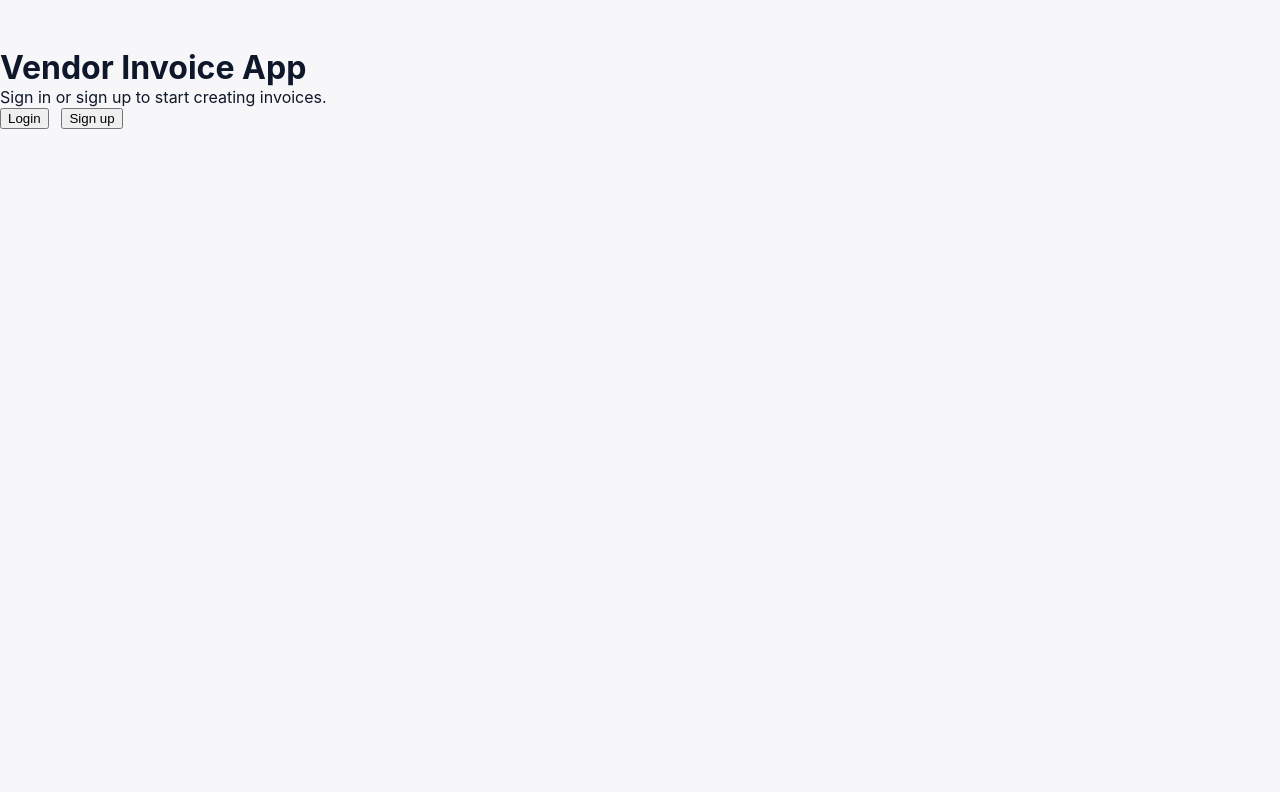
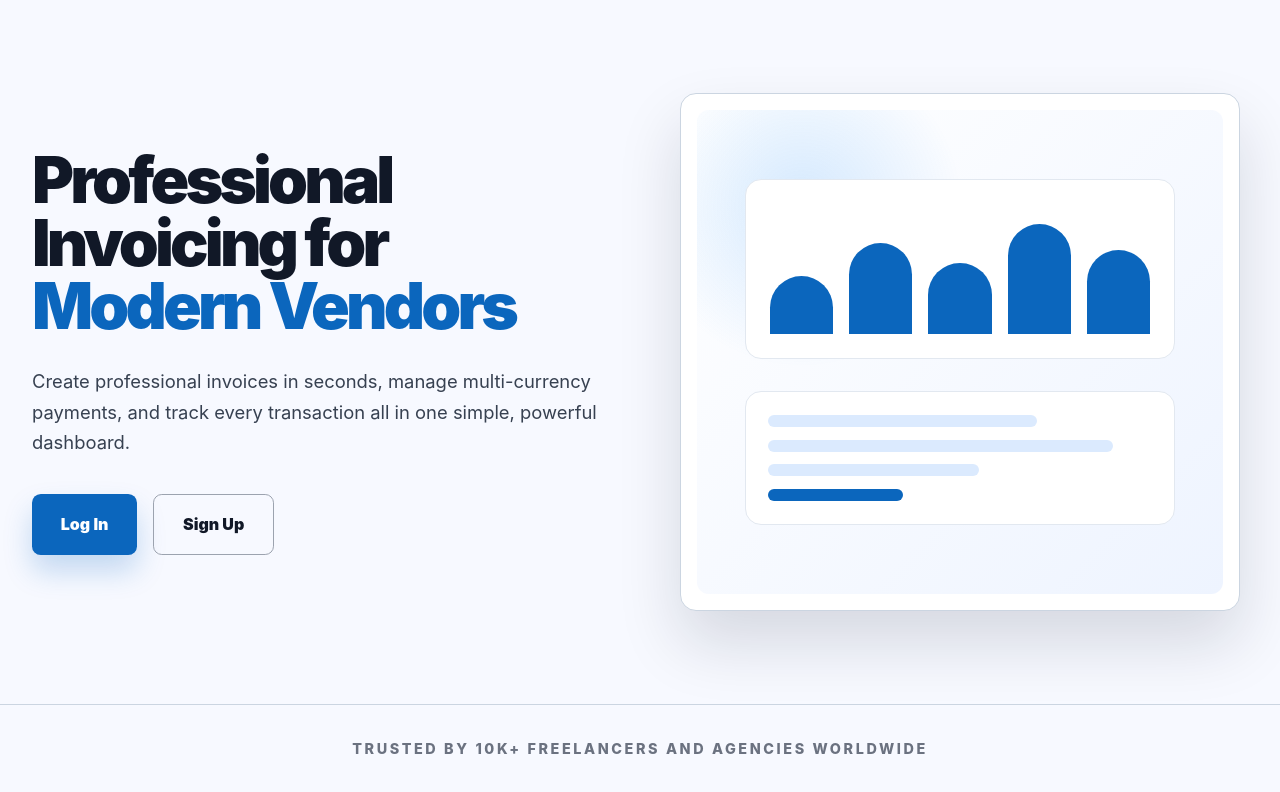
Before and after one commit to Gizzhy/invoicify, a Next.js app: page / in a window 1280 px wide. Shown: the top 792 px of the page. Built offline with nearby package versions, Linux system fonts and the light colour scheme; no server answers.

Commit message:
homepage screen

```diff
--- /dev/null
+++ b/app/home.module.scss
@@ -0,0 +1,234 @@
+.page {
+  min-height: 100vh;
+  background: #f7f9ff;
+  color: #111827;
+}
+
+.hero {
+  min-height: calc(100vh - 6rem);
+  padding: 5rem 2rem;
+  display: grid;
+  grid-template-columns: 1fr 1fr;
+  gap: 4rem;
+  align-items: center;
+  max-width: 1280px;
+  margin: 0 auto;
+}
+
+.content {
+  h1 {
+    margin: 0;
+    max-width: 640px;
+    font-size: clamp(2.8rem, 5vw, 5rem);
+    line-height: 0.98;
+    letter-spacing: -0.06em;
+    font-weight: 900;
+  }
+
+  span {
+    color: #0b66bd;
+  }
+
+  p {
+    margin: 1.8rem 0 2.3rem;
+    max-width: 620px;
+    color: #374151;
+    font-size: 1.15rem;
+    line-height: 1.65;
+  }
+}
+
+.actions {
+  display: flex;
+  gap: 1rem;
+  flex-wrap: wrap;
+}
+
+.primaryBtn,
+.secondaryBtn {
+  min-height: 3.8rem;
+  padding: 0 1.8rem;
+  border-radius: 0.55rem;
+  display: inline-flex;
+  align-items: center;
+  justify-content: center;
+  gap: 0.6rem;
+  font-size: 1rem;
+  font-weight: 900;
+  text-decoration: none;
+}
+
+.primaryBtn {
+  background: #0b66bd;
+  color: #ffffff;
+  box-shadow: 0 1rem 1.8rem rgba(11, 102, 189, 0.22);
+}
+
+.secondaryBtn {
+  border: 1px solid #9ca3af;
+  color: #111827;
+  background: transparent;
+}
+
+.visual {
+  display: flex;
+  justify-content: center;
+}
+
+.mockup {
+  width: min(100%, 560px);
+  aspect-ratio: 1.08 / 1;
+  border-radius: 1rem;
+  padding: 1rem;
+  background: #ffffff;
+  border: 1px solid #cbd5e1;
+  box-shadow: 0 2rem 4rem rgba(15, 23, 42, 0.14);
+}
+
+.screen {
+  height: 100%;
+  border-radius: 0.75rem;
+  background:
+    radial-gradient(circle at 20% 20%, rgba(29, 140, 248, 0.18), transparent 28%),
+    linear-gradient(135deg, #ffffff, #eef4ff);
+  padding: 3rem;
+  display: grid;
+  align-content: center;
+  gap: 2rem;
+}
+
+.chart {
+  height: 180px;
+  border-radius: 1rem;
+  background: #ffffff;
+  border: 1px solid #e2e8f0;
+  display: flex;
+  align-items: end;
+  gap: 1rem;
+  padding: 1.5rem;
+
+  span {
+    flex: 1;
+    border-radius: 999px 999px 0 0;
+    background: #0b66bd;
+
+    &:nth-child(1) {
+      height: 45%;
+    }
+
+    &:nth-child(2) {
+      height: 70%;
+    }
+
+    &:nth-child(3) {
+      height: 55%;
+    }
+
+    &:nth-child(4) {
+      height: 85%;
+    }
+
+    &:nth-child(5) {
+      height: 65%;
+    }
+  }
+}
+
+.invoiceCard {
+  border-radius: 1rem;
+  background: #ffffff;
+  border: 1px solid #e2e8f0;
+  padding: 1.4rem;
+  display: grid;
+  gap: 0.8rem;
+
+  div,
+  strong {
+    height: 0.75rem;
+    border-radius: 999px;
+    background: #dbeafe;
+  }
+
+  div:nth-child(1) {
+    width: 70%;
+  }
+
+  div:nth-child(2) {
+    width: 90%;
+  }
+
+  div:nth-child(3) {
+    width: 55%;
+  }
+
+  strong {
+    width: 35%;
+    background: #0b66bd;
+  }
+}
+
+.trusted {
+  border-top: 1px solid #cbd5e1;
+  padding: 2.2rem 1rem;
+  text-align: center;
+  color: #6b7280;
+  font-size: 0.9rem;
+  font-weight: 800;
+  letter-spacing: 0.18em;
+}
+
+@media (max-width: 900px) {
+  .hero {
+    grid-template-columns: 1fr;
+    padding: 4rem 1.5rem;
+    gap: 3rem;
+  }
+
+  .content {
+    text-align: center;
+
+    h1,
+    p {
+      margin-left: auto;
+      margin-right: auto;
+    }
+  }
+
+  .actions {
+    justify-content: center;
+  }
+}
+
+@media (max-width: 560px) {
+  .hero {
+    padding: 3rem 1.2rem;
+  }
+
+  .content {
+    h1 {
+      font-size: 2.7rem;
+    }
+
+    p {
+      font-size: 1rem;
+    }
+  }
+
+  .primaryBtn,
+  .secondaryBtn {
+    width: 100%;
+  }
+
+  .screen {
+    padding: 1.2rem;
+  }
+
+  .chart {
+    height: 130px;
+  }
+
+  .trusted {
+    font-size: 0.75rem;
+    line-height: 1.7;
+  }
+}
--- a/app/layout.js
+++ b/app/layout.js
@@ -3,7 +3,8 @@ import Providers from "../components/Providers";
 
 export const metadata = {
   title: "Invoicify | Dashboard",
-  description: "Invoice app for vendors",
+  description:
+    "Everything you need to invoice smarter—create, send, and track payments effortlessly across currencies.",
 };
 
 export default function RootLayout({ children }) {
--- a/app/page.js
+++ b/app/page.js
@@ -1,18 +1,58 @@
 import Link from "next/link";
+import { PlayCircle } from "lucide-react";
+import styles from "./home.module.scss";
 
 export default function Home() {
   return (
-    <main className="container card" style={{ marginTop: "3rem" }}>
-      <h1>Vendor Invoice App</h1>
-      <p>Sign in or sign up to start creating invoices.</p>
-      <div style={{ display: "flex", gap: "0.8rem" }}>
-        <Link href="/login">
-          <button className="button">Login</button>
-        </Link>
-        <Link href="/signup">
-          <button className="button">Sign up</button>
-        </Link>
-      </div>
+    <main className={styles.page}>
+      <section className={styles.hero}>
+        <div className={styles.content}>
+          <h1>
+            Professional Invoicing for <span>Modern Vendors</span>
+          </h1>
+
+          <p>
+            Create professional invoices in seconds, manage multi-currency
+            payments, and track every transaction all in one simple, powerful
+            dashboard.
+          </p>
+
+          <div className={styles.actions}>
+            <Link href="/login" className={styles.primaryBtn}>
+              Log In
+            </Link>
+
+            <Link href="/signup" className={styles.secondaryBtn}>
+              Sign Up
+            </Link>
+          </div>
+        </div>
+
+        <div className={styles.visual}>
+          <div className={styles.mockup}>
+            <div className={styles.screen}>
+              <div className={styles.chart}>
+                <span />
+                <span />
+                <span />
+                <span />
+                <span />
+              </div>
+
+              <div className={styles.invoiceCard}>
+                <div />
+                <div />
+                <div />
+                <strong />
+              </div>
+            </div>
+          </div>
+        </div>
+      </section>
+
+      <section className={styles.trusted}>
+        TRUSTED BY 10K+ FREELANCERS AND AGENCIES WORLDWIDE
+      </section>
     </main>
   );
 }
```
Also changed, not shown: 1 other file (tests, documents, lock files or other folders).
